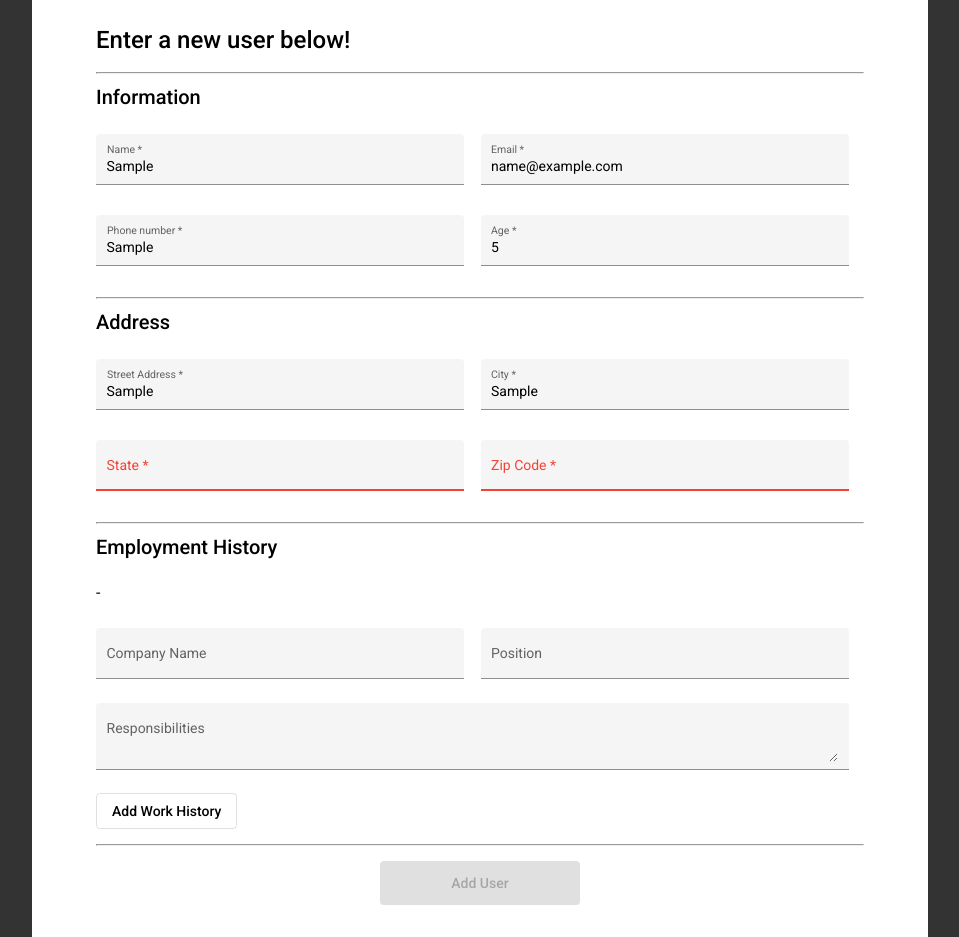
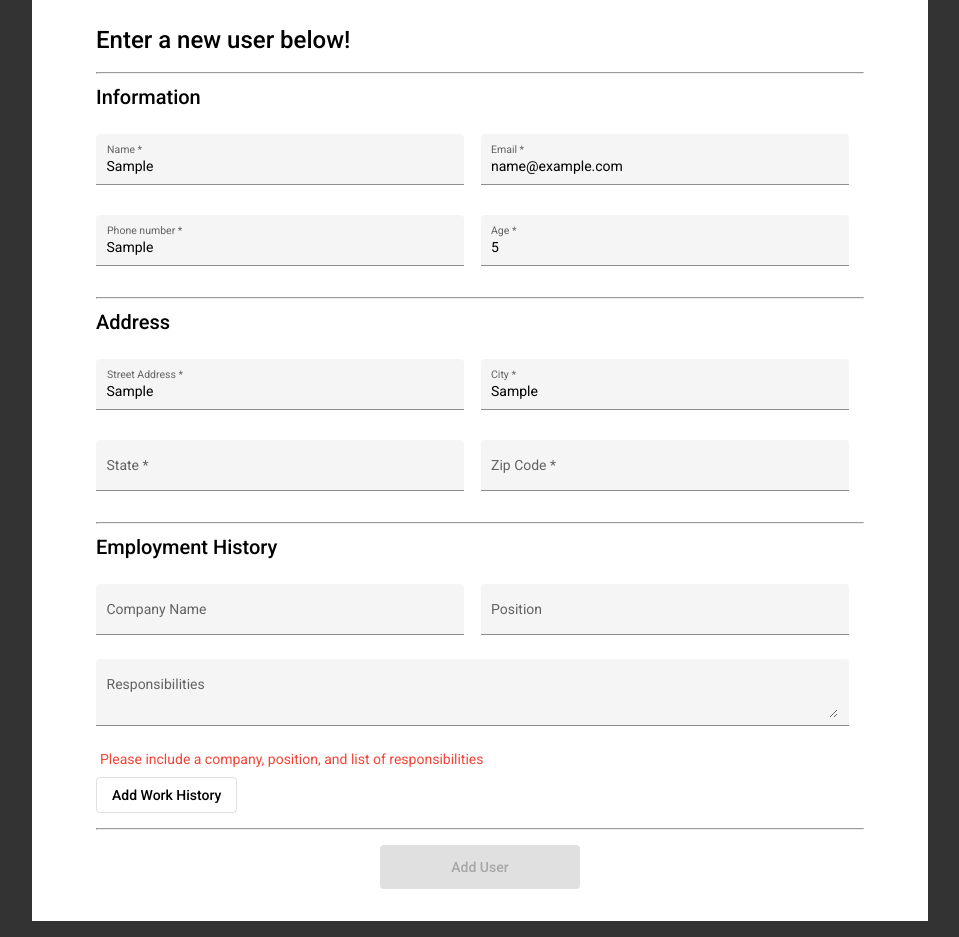
Before and after one commit to apnordin/users-app, an Angular app: page / in a window 1280 px wide. Both pictures are taken after typing "Sample", "name@example.com", "Sample", "5", "Sample", "Sample" into the empty fields and a click on the button "Add Work History". Shown: the whole page, without its empty margins (160-1119 px from the left). Built offline with nearby package versions, Linux system fonts and the light colour scheme.

Commit message:
Error handling for employment history and adduser

```diff
--- a/src/app/app.component.css
+++ b/src/app/app.component.css
@@ -28,6 +28,12 @@
   text-align: center;
 }
 
+.error-message {
+  color: #f44336;
+  font-weight: 400;
+  margin: 4px;
+}
+
 .submit-button {
   margin: 8px 0px;
   width: 200px;
--- a/src/app/app.component.html
+++ b/src/app/app.component.html
@@ -172,11 +172,22 @@
       >
       </textarea>
     </mat-form-field>
-    <button class="add-work" mat-stroked-button (click)="addEmployment()">
+    <p *ngIf="addEmploymentError" class="error-message">
+      {{ addEmploymentError }}
+    </p>
+    <button
+      type="button"
+      class="add-work"
+      mat-stroked-button
+      (click)="addEmployment()"
+    >
       Add Work History
     </button>
     <hr />
     <div class="submit-container">
+      <p *ngIf="addUserError" class="error-message">
+        {{ addUserError }}
+      </p>
       <button
         class="submit-button"
         mat-flat-button
--- a/src/app/app.component.ts
+++ b/src/app/app.component.ts
@@ -24,6 +24,8 @@ export class AppComponent {
   newCompany = "";
   newRespons = "";
   newPosition = "";
+  addEmploymentError = "";
+  addUserError = "";
 
   onUsernameInput(username: string) {
     this.newUsername = username;
@@ -69,6 +71,11 @@ export class AppComponent {
   }
 
   addEmployment() {
+    if (!this.newCompany || !this.newPosition || !this.newRespons) {
+      this.addEmploymentError = "Please include a company, position, and list of responsibilities"
+      return
+    }
+    this.addEmploymentError = ""
     const responsArray= this.newRespons.split("\n")
     const newJob = {
       company: this.newCompany,
@@ -82,6 +89,11 @@ export class AppComponent {
   }
 
   addUser() {
+    if (this.allEmployment.length <= 0) {
+      this.addUserError = "Please include at least one job in employment history"
+      return
+    }
+    this.addUserError = "";
     const userAddress = {
       street: this.newStreet,
       city: this.newCity,
```
